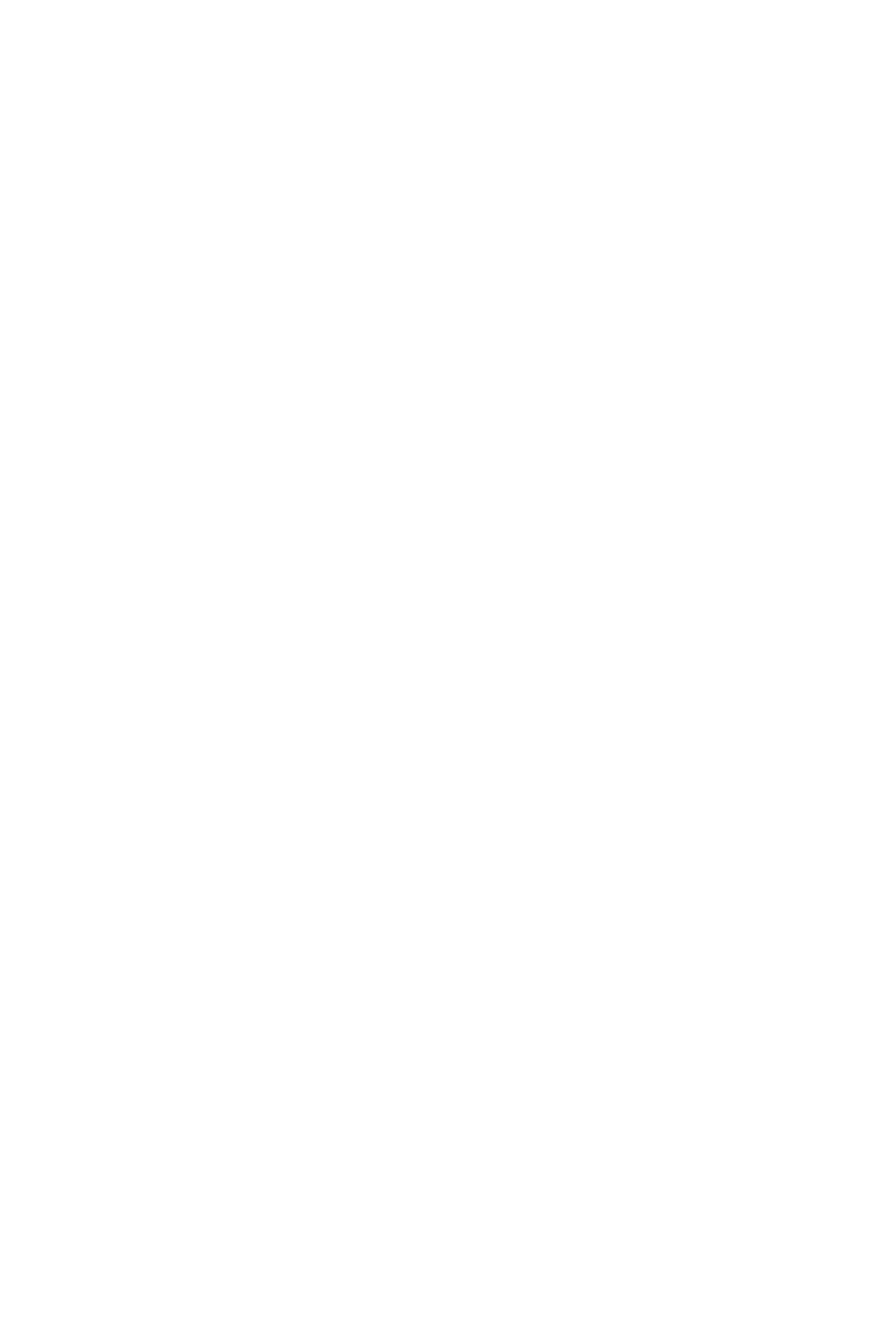
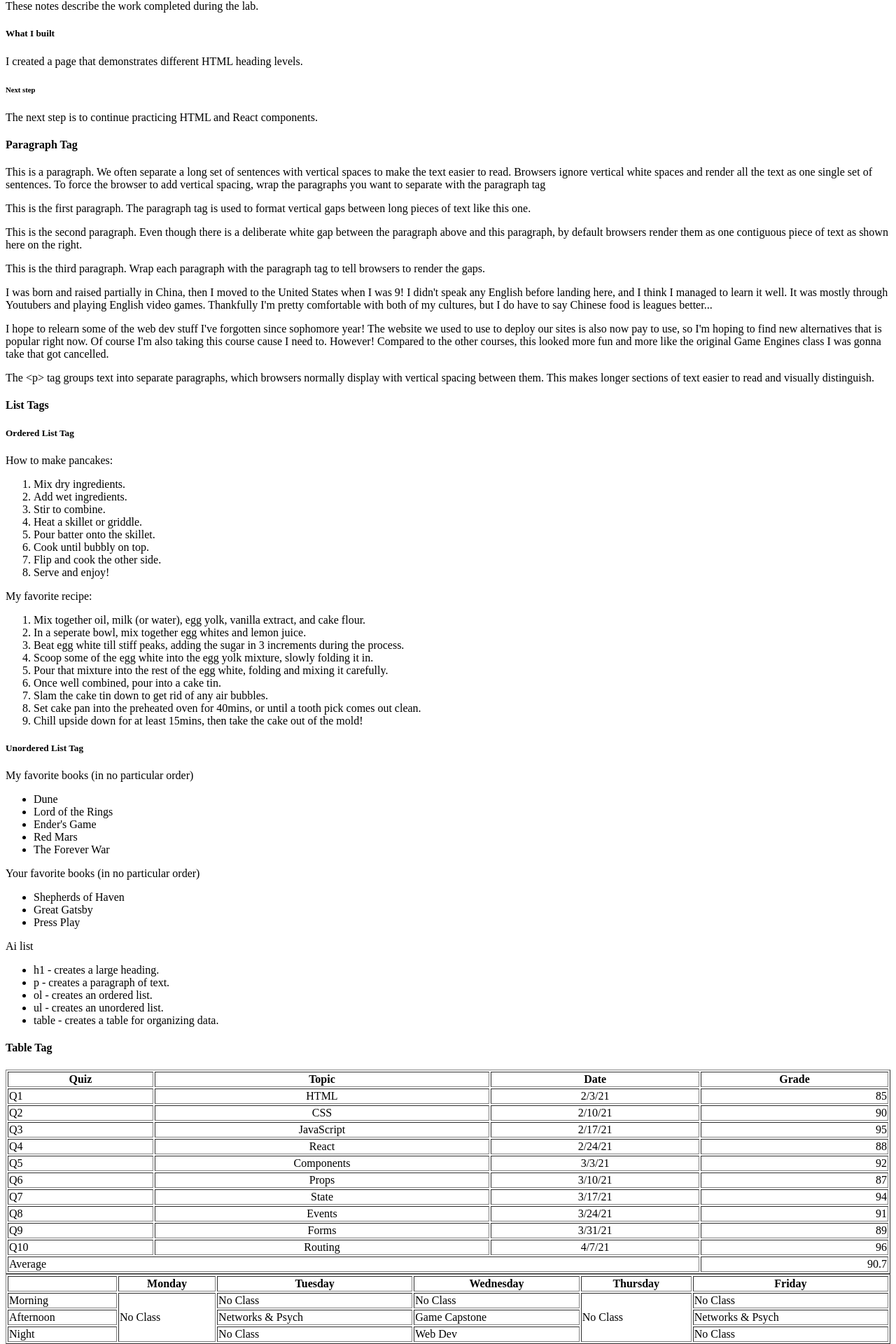
Before and after one commit to Yuwui4/webdev-client, a Next.js app: page /labs/lab1 in a window 1280 px wide. Shown: the part 627-2547 px from the top of the page at 70% size. Before the commit the page ends 800 px from the top, so only its background shows below. Built offline with nearby package versions, Linux system fonts and the light colour scheme.

Commit message:
done up till tables

```diff
--- /dev/null
+++ b/app/labs/lab1/HeadingTags.tsx
@@ -0,0 +1,47 @@
+export default function HeadingTags() {
+  return (
+    <div id="wd-h-tag">
+      <h4>Heading Tags</h4>
+      Text documents are often broken up into several sections and subsections.
+      Each section is usually prefaced with a short title or heading that
+      attempts to summarize the topic of the section it precedes. For instance
+      this paragraph is preceded by the heading Heading Tags. The font of the
+      section headings are usually larger and bolder than their subsection
+      headings. This document uses headings to introduce topics such as HTML
+      Documents, HTML Tags, Heading Tags, etc. HTML heading tags can be used
+      to format plain text so that it renders in a browser as large headings.
+      There are 6 heading tags for different sizes: h1, h2, h3, h4, h5, and
+      h6. Tag h1 is the largest heading and h6 is the smallest heading. A{" "}
+      <span id="wd-inline-span">span</span> sits in this sentence without
+      starting a new line.
+
+
+      <div id= "wd-your-heading">
+        <h4>Yui Fang</h4>
+        I enjoy playing video games, as well as <span id="wd-your-span">cooking</span>
+        and baking various foods!
+      </div>
+
+
+      <h1>h1</h1>
+      <h2>h2</h2>
+      <h3>h3</h3>
+      <h4>h4</h4>
+      <h5>h5</h5>
+      <h6>h6</h6>
+
+      {/* Second sample outline */}
+      <div id="wd-ai-headings">
+        <h4>Lab notes</h4>
+        These notes describe the work completed during the lab.
+
+        <h5>What I built</h5>
+        I created a page that demonstrates different HTML heading levels.
+
+        <h6>Next step</h6>
+        The next step is to continue practicing HTML and React components.
+      </div>
+
+    </div>
+  );
+}
--- /dev/null
+++ b/app/labs/lab1/ListTags.tsx
@@ -0,0 +1,60 @@
+export default function ListTags() {
+  return (
+    <div id="wd-lists">
+      <h4>List Tags</h4>
+      <h5>Ordered List Tag</h5>
+
+      How to make pancakes:
+      <ol id="wd-pancakes">
+        <li>Mix dry ingredients.</li>
+        <li>Add wet ingredients.</li>
+        <li>Stir to combine.</li>
+        <li>Heat a skillet or griddle.</li>
+        <li>Pour batter onto the skillet.</li>
+        <li>Cook until bubbly on top.</li>
+        <li>Flip and cook the other side.</li>
+        <li>Serve and enjoy!</li>
+      </ol>
+
+      My favorite recipe:
+      <ol id="wd-your-favorite-recipe">
+        <li>Mix together oil, milk (or water), egg yolk, vanilla extract, and cake flour.</li>
+        <li>In a seperate bowl, mix together egg whites and lemon juice.</li>
+        <li>Beat egg white till stiff peaks, adding the sugar in 3 increments during the process.</li>
+        <li>Scoop some of the egg white into the egg yolk mixture, slowly folding it in.</li>
+        <li>Pour that mixture into the rest of the egg white, folding and mixing it carefully.</li>
+        <li>Once well combined, pour into a cake tin.</li>
+        <li>Slam the cake tin down to get rid of any air bubbles.</li>
+        <li>Set cake pan into the preheated oven for 40mins, or until a tooth pick comes out clean.</li>
+        <li>Chill upside down for at least 15mins, then take the cake out of the mold!</li>
+      </ol>
+
+      <h5>Unordered List Tag</h5>
+
+      My favorite books (in no particular order)
+      <ul id="wd-my-books">
+        <li>Dune</li>
+        <li>Lord of the Rings</li>
+        <li>Ender&apos;s Game</li>
+        <li>Red Mars</li>
+        <li>The Forever War</li>
+      </ul>
+
+      Your favorite books (in no particular order)
+      <ul id="wd-your-books">
+        <li>Shepherds of Haven</li>
+        <li>Great Gatsby</li>
+        <li>Press Play</li>
+      </ul>
+
+      Ai list
+      <ul id="wd-ai-html-tags">
+        <li>h1 - creates a large heading.</li>
+        <li>p - creates a paragraph of text.</li>
+        <li>ol - creates an ordered list.</li>
+        <li>ul - creates an unordered list.</li>
+        <li>table - creates a table for organizing data.</li>
+      </ul>
+    </div>
+  );
+}
--- /dev/null
+++ b/app/labs/lab1/ParagraphTag.tsx
@@ -0,0 +1,46 @@
+export default function ParagraphTag() {
+  return (
+    <div id="wd-p-tag">
+      <h4>Paragraph Tag</h4>
+      <p id="wd-p-1">
+        This is a paragraph. We often separate a long set of sentences with
+        vertical spaces to make the text easier to read. Browsers ignore
+        vertical white spaces and render all the text as one single set of
+        sentences. To force the browser to add vertical spacing, wrap the
+        paragraphs you want to separate with the paragraph tag
+      </p>
+      <p id="wd-p-2">
+        This is the first paragraph. The paragraph tag is used to format
+        vertical gaps between long pieces of text like this one.
+      </p>
+      <p id="wd-p-3">
+        This is the second paragraph. Even though there is a deliberate white
+        gap between the paragraph above and this paragraph, by default
+        browsers render them as one contiguous piece of text as shown here on
+        the right.
+      </p>
+      <p id="wd-p-4">
+        This is the third paragraph. Wrap each paragraph with the paragraph
+        tag to tell browsers to render the gaps.
+      </p>
+      <p id="wd-p-your-1">
+        I was born and raised partially in China, then I moved to the United States when I was 9!
+        I didn't speak any English before landing here, and I think I managed to learn it well.
+        It was mostly through Youtubers and playing English video games. Thankfully I'm pretty
+        comfortable with both of my cultures, but I do have to say Chinese food is leagues better...
+      </p>
+      <p id="wd-p-your-2">
+        I hope to relearn some of the web dev stuff I've forgotten since sophomore year! The website
+        we used to use to deploy our sites is also now pay to use, so I'm hoping to find new alternatives
+        that is popular right now. Of course I'm also taking this course cause I need to. However! Compared to
+        the other courses, this looked more fun and more like the original Game Engines class I was gonna take
+        that got cancelled.
+      </p>
+      <p id="wd-ai-p">
+        The &lt;p&gt; tag groups text into separate paragraphs, which browsers
+        normally display with vertical spacing between them. This makes longer
+        sections of text easier to read and visually distinguish.
+      </p>
+    </div>
+  );
+}
--- /dev/null
+++ b/app/labs/lab1/Tables.tsx
@@ -0,0 +1,120 @@
+export default function Tables() {
+  return (
+    <div id="wd-tables">
+      <h4>Table Tag</h4>
+      <table border={1} width="100%">
+        <thead>
+          <tr>
+            <th>Quiz</th>
+            <th align="center">Topic</th>
+            <th align="center">Date</th>
+            <th>Grade</th>
+          </tr>
+        </thead>
+        <tbody>
+          <tr>
+            <td>Q1</td>
+            <td align="center">HTML</td>
+            <td align="center">2/3/21</td>
+            <td align="right">85</td>
+          </tr>
+          <tr>
+            <td>Q2</td>
+            <td align="center">CSS</td>
+            <td align="center">2/10/21</td>
+            <td align="right">90</td>
+          </tr>
+          <tr>
+            <td>Q3</td>
+            <td align="center">JavaScript</td>
+            <td align="center">2/17/21</td>
+            <td align="right">95</td>
+          </tr>
+          <tr>
+            <td>Q4</td>
+            <td align="center">React</td>
+            <td align="center">2/24/21</td>
+            <td align="right">88</td>
+          </tr>
+          <tr>
+            <td>Q5</td>
+            <td align="center">Components</td>
+            <td align="center">3/3/21</td>
+            <td align="right">92</td>
+          </tr>
+          <tr>
+            <td>Q6</td>
+            <td align="center">Props</td>
+            <td align="center">3/10/21</td>
+            <td align="right">87</td>
+          </tr>
+          <tr>
+            <td>Q7</td>
+            <td align="center">State</td>
+            <td align="center">3/17/21</td>
+            <td align="right">94</td>
+          </tr>
+          <tr>
+            <td>Q8</td>
+            <td align="center">Events</td>
+            <td align="center">3/24/21</td>
+            <td align="right">91</td>
+          </tr>
+          <tr>
+            <td>Q9</td>
+            <td align="center">Forms</td>
+            <td align="center">3/31/21</td>
+            <td align="right">89</td>
+          </tr>
+          <tr>
+            <td>Q10</td>
+            <td align="center">Routing</td>
+            <td align="center">4/7/21</td>
+            <td align="right">96</td>
+          </tr>
+        </tbody>
+        <tfoot>
+          <tr>
+            <td colSpan={3}>Average</td>
+            <td align="right">90.7</td>
+          </tr>
+        </tfoot>
+      </table>
+
+      <table border={1} width="100%" id="wd-your-table">
+        <thead>
+          <tr>
+            <th align="center">   </th>
+            <th align="center">Monday</th>
+            <th align="center">Tuesday</th>
+            <th align="center">Wednesday</th>
+            <th align="center">Thursday</th>
+            <th align="center">Friday</th>
+          </tr>
+        </thead>
+        <tbody>
+          <tr>
+            <td>Morning</td>
+            <td rowSpan={3}>No Class</td>
+            <td>No Class</td>
+            <td>No Class</td>
+            <td rowSpan={3}>No Class</td>
+            <td>No Class</td>
+          </tr>
+          <tr>
+            <td>Afternoon</td>
+            <td>Networks & Psych</td>
+            <td>Game Capstone</td>
+            <td>Networks & Psych</td>
+          </tr>
+          <tr>
+            <td>Night</td>
+            <td>No Class</td>
+            <td>Web Dev</td>
+            <td>No Class</td>
+          </tr>
+        </tbody>
+      </table>
+    </div>
+  );
+}
--- a/app/labs/lab1/page.tsx
+++ b/app/labs/lab1/page.tsx
@@ -1,7 +1,17 @@
+import HeadingTags from "./HeadingTags";
+import ParagraphTag from "./ParagraphTag";
+import ListTags from "./ListTags";
+import Tables from "./Tables";
+
 export default function Lab1() {
   return (
     <div id="wd-lab1">
       <h2>Lab 1</h2>
+      <h3>HTML Examples</h3>
+      <HeadingTags />
+      <ParagraphTag />
+      <ListTags />
+      <Tables />
     </div>
   );
 }
```
